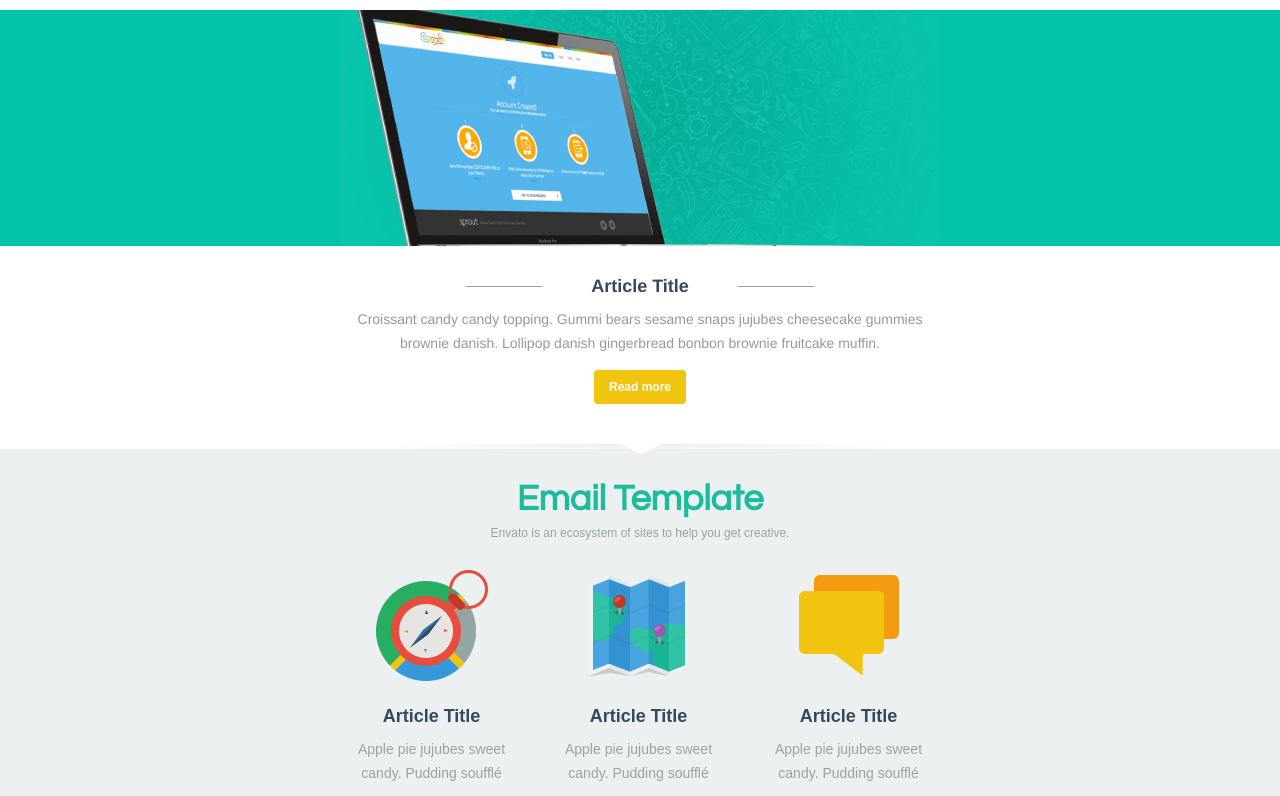
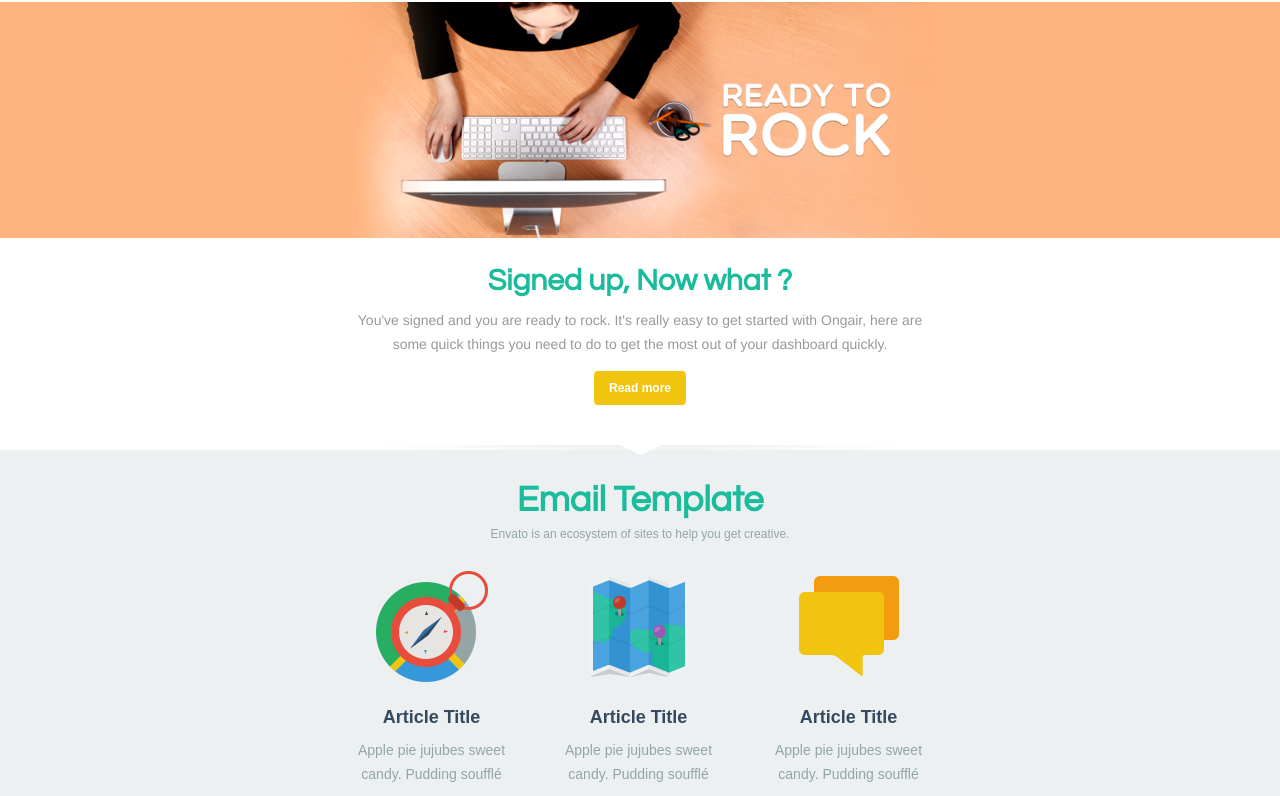
Before and after one commit to kimenye/pepetemplates, a plain HTML site: page ongair/welcome/index.html in a window 1280 px wide. Shown: the part 93-889 px from the top of the page. Drawn offline with Linux system fonts and the light colour scheme.

Commit message:
Finished Header  - Added final hero image  - Added hero copy  - Added 1st paragraph

```diff
--- a/ongair/welcome/index.html
+++ b/ongair/welcome/index.html
@@ -3,7 +3,7 @@
 <head>
    <meta http-equiv="Content-Type" content="text/html; charset=utf-8" />
    <meta name="viewport" content="width=device-width, initial-scale=1, minimum-scale=1, maximum-scale=1" />
-   <title>Quinn</title>
+   <title>Let's Get Started | Ongair</title>
    <style type="text/css">
    .ReadMsgBody { width: 100%; background-color: #ffffff; }
    .ExternalClass { width: 100%; background-color: #ffffff; }
@@ -58,12 +58,12 @@
 
             <!--Header Bar-->
             <tr>
-               <td height="4" bgcolor="#f1c40f"><img src="images/top_strip.png" width="100%" height="7"  /></td>
+               <td height="4" bgcolor="#f1c40f"><img src="images/top_strip.png" width="100%" height="3"  /></td>
             </tr>
             <tr>
                <td valign="top"><table width="600" class="table600" border="0" align="center" cellpadding="0" cellspacing="0" >
                   <tr>
-                     <td height="15"></td>
+                     <td height="10"></td>
                   </tr>
                   <tr>
                      <td valign="bottom">
@@ -104,7 +104,7 @@
                         <!--End social--></td>
                      </tr>
 
-            </table></td>
+           </table></td>
                </tr>
 
                <!--End Header Bar-->
@@ -115,7 +115,7 @@
                   <td align="center" valign="top"><table width="100%" border="0" cellspacing="0" cellpadding="0">
                   <tr>
                        <td height="20"></td>
-                     </tr>
+                    </tr>
                      <tr>
                         <td><table class="table600" width="600" border="0" align="center" cellpadding="0" cellspacing="0">
                            <!--<tr>
@@ -124,13 +124,13 @@
                         </table></td>
                      </tr>
                      <tr>
-                        <td valign="top" bgcolor="#00c3aa"><table class="table600" width="600" border="0" align="center" cellpadding="0" cellspacing="0">
+                        <td valign="top" bgcolor="#ffb37e"><table class="table600" width="600" border="0" align="center" cellpadding="0" cellspacing="0">
 
 
                            <!--600 width-->
 
                            <tr>
-                              <td><img class="img1" src="images/mast_hero_02.png" width="600" height="236" alt="header-img" /></td>
+                              <td><img class="img1" src="images/header_brown.png" width="600" height="236" alt="header-img" /></td>
                            </tr>
 
                            <!--End 600 width-->
@@ -156,33 +156,23 @@
             <tr>
                <td valign="top"><table class="table600" width="600" border="0" align="center" cellpadding="0" cellspacing="0">
                   <tr>
-                     <td height="30"></td>
+                     <td height="15"></td>
                   </tr>
-                  <tr>
-                     <td align="center" valign="top"><table border="0" cellpadding="0" cellspacing="0" width="500" class="table600" style="border-collapse: collapse;">
+                  <!--<tr>
+                     <td align="center" valign="top"><table border="0" cellpadding="0" cellspacing="0" width="100" class="table600" style="border-collapse: collapse;">
                         <tr>
-                           <td width="78" valign="middle" style="border-collapse: collapse;"><table width="50%" height="1" border="0" align="right" cellpadding="0" cellspacing="0" style="border-collapse: collapse;">
-                              <tr>
-                                 <td height="1" width="100%" bgcolor="#95a5a6" style="border-collapse: collapse;"></td>
-                              </tr>
-                           </table></td>
-                           <td width="100" class="title-center"  style="font-family: Helvetica, Arial, sans-serif; font-weight: bold; font-size:18px; color:#34495e;" align="center">Article Title</td>
-                           <td width="78" valign="middle" style="border-collapse: collapse;"><table border="0" cellpadding="0" cellspacing="0" width="50%" height="1" style="border-collapse: collapse;">
-                              <tr>
-                                 <td height="1" width="100%" bgcolor="#95a5a6" style="border-collapse: collapse;"></td>
-                              </tr>
-                           </table></td>
+
                         </tr>
                      </table></td>
-                  </tr>
+                  </tr> -->
                   <tr>
-                     <td height="10"></td>
+                     <td height="55" align="center" style="font-family: 'century Gothic', arial, sans-serif; font-size:30px; color:#1abc9c; font-weight:bold;">Signed up, Now what ?</td>
                   </tr>
 
                   <!--Content-->
 
                   <tr>
-                     <td align="center" valign="top" style="font-family: Helvetica, Arial, sans-serif; color:#999999; line-height:24px; font-size:14px;">Croissant candy candy topping. Gummi bears sesame snaps jujubes cheesecake gummies brownie danish. Lollipop danish gingerbread bonbon brownie fruitcake muffin.</td>
+                     <td align="center" valign="top" style="font-family: Helvetica, Arial, sans-serif; color:#999999; line-height:24px; font-size:14px;">You've signed and you are ready to rock. It's really easy to get started with Ongair, here are some quick things you need to do to get the most out of your dashboard quickly.</td>
                   </tr>
 
                   <!--End Content-->
@@ -204,7 +194,7 @@
                      <tr>
                        <td height="20"></td>
                     </tr>
-                 </table></td>
+              </table></td>
               </tr>
               <!--End 1:1 Content-->
               <!-- 3:3 Icon -->
```
Also changed, not shown: ongair/welcome/images/header_brown.png (added), ongair/welcome/images/mast_hero.png (added), ongair/welcome/images/mast_hero_01.png (deleted), ongair/welcome/images/mast_hero_02.png (deleted), ongair/welcome/images/mast_hero_03.png (deleted).
